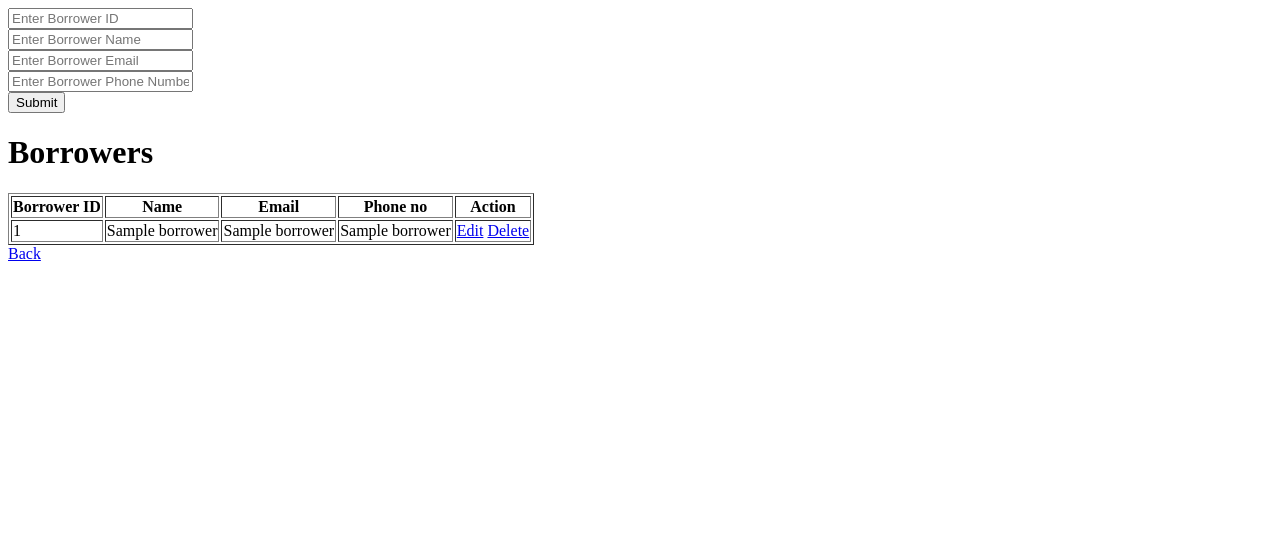
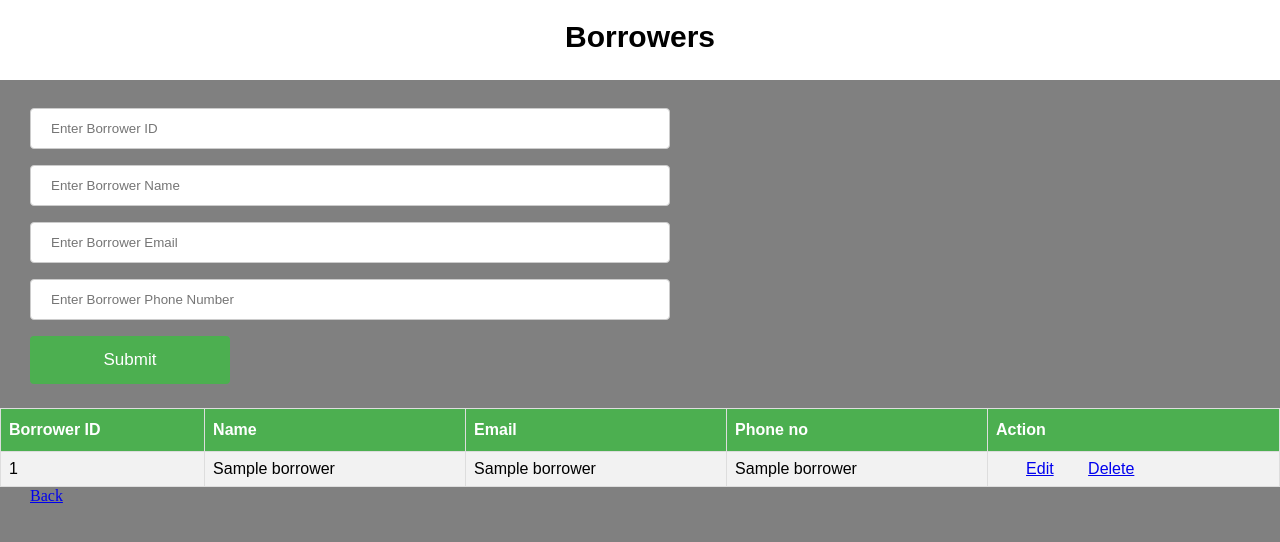
Before and after one commit to TegSingh/DMS-Project-Phase-3, a Flask app: template templates/borrower.html in a window 1280 px wide. Shown: the top 542 px of the page. Run offline with Flask 2, Linux system fonts and the light colour scheme; the template is opened without the code that fills it: most values are stand-ins (such as "Sample title", 1, 10 or a date in 2020); parts of the project's set-up code (start-up, migrations or seed data) failed here and were passed over.

Commit message:
table modifications

```diff
--- a/static/css/stylesheet.css
+++ b/static/css/stylesheet.css
@@ -12,7 +12,8 @@ h1{
     text-align: center;
     background-color: white;
     height: 60px;
-    font-family: "Comic Sans MS", cursive, sans-serif;
+    font-family: Arial, Helvetica, sans-serif;
+    padding-top: 20px;
 }
 body{
     margin: 0;
@@ -32,7 +33,7 @@ a{
     margin-left: 30px;
     padding-top: 30px;
 }
-input[type="text"], input[type="number"]{
+input[type="text"], input[type="number"], input[type="password"], input[type="email"]{
     width: 50%;
     padding: 12px 20px;
     margin: 8px 30px;
@@ -42,3 +43,40 @@ input[type="text"], input[type="number"]{
     box-sizing: border-box
 
 }
+input[type="submit"]{
+    width: 200px;
+    background-color: #4CAF50;
+    color: white;
+    padding: 14px 20px;
+    margin: 8px 30px;
+    align-content: center;
+    border: none;
+    border-radius: 4px;
+    cursor: pointer;
+    font-size: 17px;
+}
+input[type="submit"]:hover{
+    opacity: 50%;
+    background-color: #45a049;
+
+}
+table {
+font-family: Arial, Helvetica, sans-serif;
+  border-collapse: collapse;
+  width: 100%;
+
+}
+td, th {
+    border: 1px solid #ddd;
+    padding: 8px;
+  }
+  tr:nth-child(even){
+      background-color: #f2f2f2;
+    }
+    th {
+        padding-top: 12px;
+        padding-bottom: 12px;
+        text-align: left;
+        background-color: #4CAF50;
+        color: white;
+      }
--- a/templates/borrower.html
+++ b/templates/borrower.html
@@ -1,3 +1,7 @@
+<head>
+    <link rel="stylesheet" type="text/css" href="../static/css/stylesheet.css">
+</head>
+<div id="borrower-header"><h1>Borrowers</h1></div>
 <div id="borrower-form-div">
     <form id="borrower-form" action = "/borrower/insert" method="POST" >
         <input  type="text" name="borrowerIDnew" placeholder="Enter Borrower ID" required>
@@ -12,7 +16,7 @@
         <br>
     </form>
 </div>
-<div id="borrower-header"><h1>Borrowers</h1></div>
+
 <div id="borrower-details">
     <table border="1">
         <tr>
--- a/templates/employeeEdit.html
+++ b/templates/employeeEdit.html
@@ -1,3 +1,6 @@
+<head>
+    <link rel="stylesheet" type="text/css" href="../static/css/stylesheet.css">
+</head>
 <h1>Edit Employee with ID {{employeeEdit.0}}</h1>
 <form method="POST" action="/employee/update/{{employeeEdit.0}}">
     <input type="text" name="employeeNameEdit" placeholder="Enter Employee Name" required>
--- a/templates/home.html
+++ b/templates/home.html
@@ -1,3 +1,6 @@
+<head>
+    <link rel="stylesheet" type="text/css" href="../static/css/stylesheet.css">
+</head>
 <h1>
     Library Management System
 </h1>
--- a/templates/library_branch.html
+++ b/templates/library_branch.html
@@ -1,3 +1,6 @@
+<head>
+    <link rel="stylesheet" type="text/css" href="../static/css/stylesheet.css">
+</head>
 <div id="branch-header"><h1>Library Branch</h1></div>
 <div id="branch-form-div">
     <form id="branch-form" action = "/library_branch/insert" method="POST" >
--- a/templates/library_branchEdit.html
+++ b/templates/library_branchEdit.html
@@ -1,3 +1,6 @@
+<head>
+    <link rel="stylesheet" type="text/css" href="../static/css/stylesheet.css">
+</head>
 <h1>Edit Branch with ID {{branchEdit.0}}</h1>
 <form id="branch-edit-form" method="POST" action="/library_branch/update/{{branchEdit.0}}">
     <input type="text" name="branchNameEdit" placeholder="Enter Branch Name" required>
```
